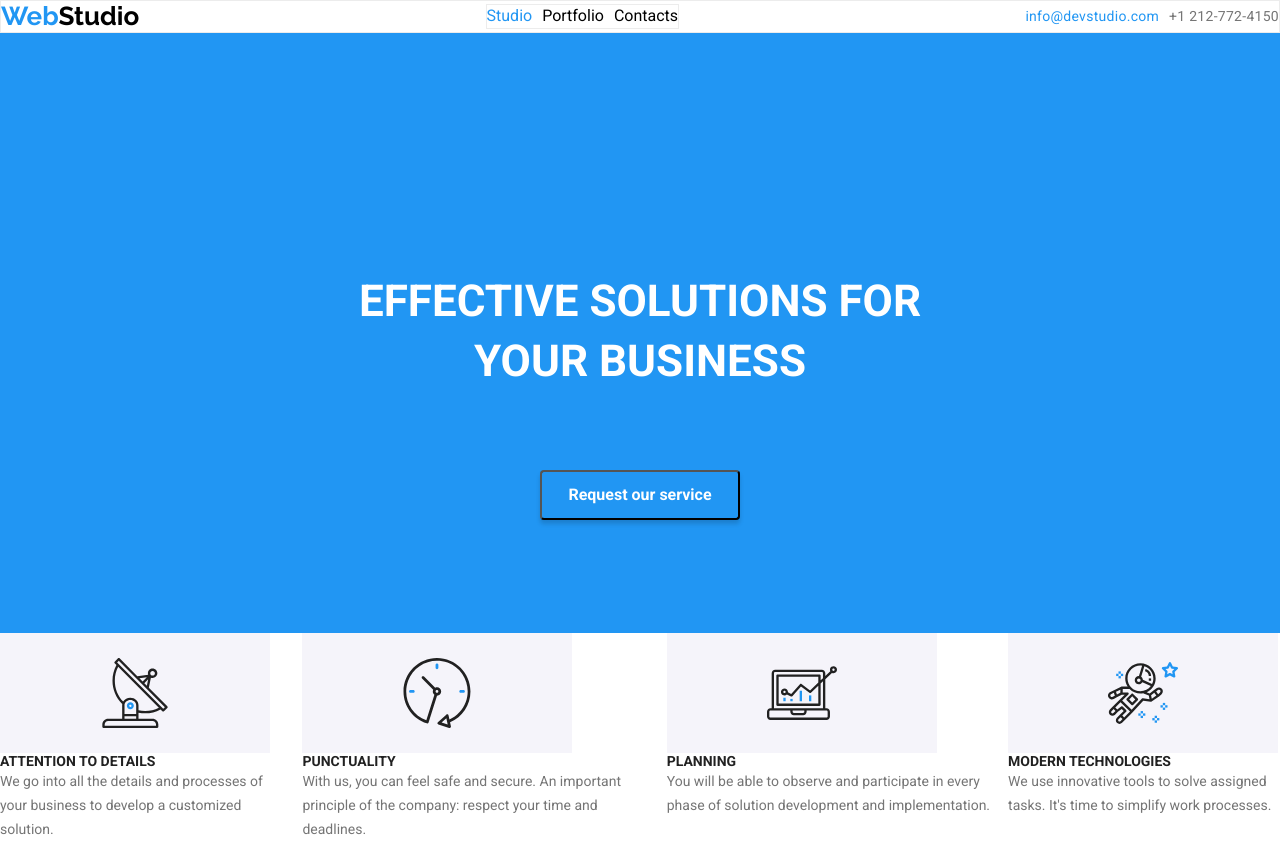
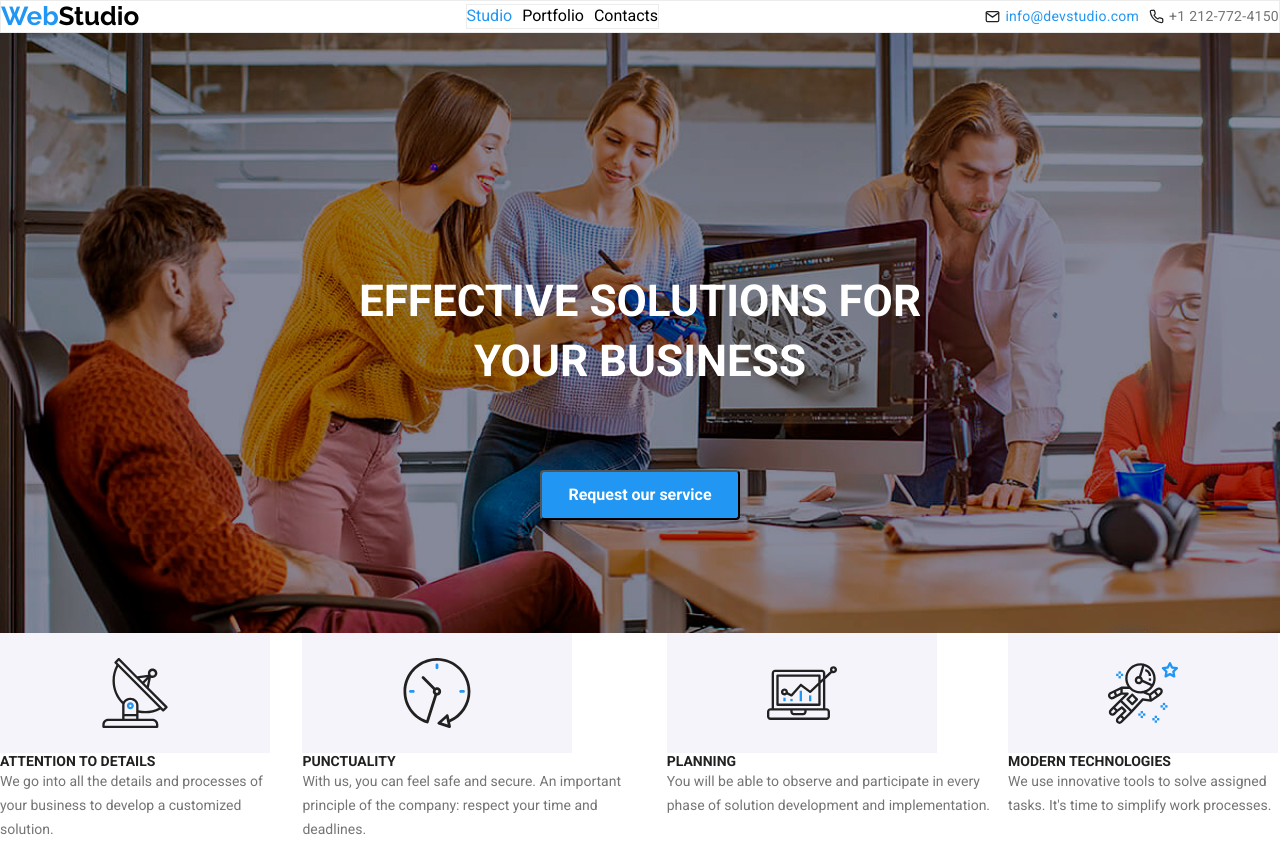
Before and after one commit to Simonkhawam/goit-markup-hw-04, a plain HTML site: page index.html in a window 1280 px wide. Shown: the top 844 px of the page. Drawn offline with nearby package versions, Linux system fonts and the light colour scheme.

Commit message:
commit change adding icons for mail and phone on the main page

```diff
--- a/css/styles-main.css
+++ b/css/styles-main.css
@@ -514,7 +514,7 @@ div {
 }
 
 .main-title-section {
-  background-color: #2196f3;
+  background: url("/images/Img-main-bg.jpg"), rgba(196, 196, 196, 1);
   width: 1600px;
   height: 600px;
   flex-shrink: 0;
@@ -705,3 +705,14 @@ div {
   display: flex;
   justify-content: center;
 }
+
+.mail-icon {
+  width: 15px;
+  height: 15px;
+  margin-top: 1px;
+}
+.mail-ico {
+  display: flex;
+  flex-direction: row;
+  gap: 5px;
+}
--- a/index.html
+++ b/index.html
@@ -4,6 +4,7 @@
     <meta charset="UTF-8" />
     <meta name="viewport" content="width=device-width, initial-scale=1.0" />
     <title>WebStudio</title>
+    <script src="https://unpkg.com/feather-icons"></script>
     <!--Styles tag-->
     <link rel="stylesheet" href="./css/styles-main.css" />
   </head>
@@ -33,14 +34,22 @@
         <!--Link to contacts-->
         <ul class="header-contacts">
           <li>
-            <a href="mailto:info@devstudio.com" class="header-contacts__website"
-              >info@devstudio.com</a
-            >
+            <div class="mail-ico">
+              <i class="mail-icon" data-feather="mail"></i>
+              <a
+                href="mailto:info@devstudio.com"
+                class="header-contacts__website"
+                >info@devstudio.com</a
+              >
+            </div>
           </li>
           <li>
-            <a href="tel:+12127724150" class="header-contacts__phonenumber"
-              >+1 212-772-4150</a
-            >
+            <div class="mail-ico">
+              <i class="mail-icon" data-feather="phone"></i>
+              <a href="tel:+12127724150" class="header-contacts__phonenumber"
+                >+1 212-772-4150</a
+              >
+            </div>
           </li>
         </ul>
       </header>
@@ -475,5 +484,8 @@
         </section>
       </footer>
     </section>
+    <script>
+      feather.replace();
+    </script>
   </body>
 </html>
```
Also changed, not shown: images/Img-main-bg.jpg (added), images/bg-main-section.png (deleted).
